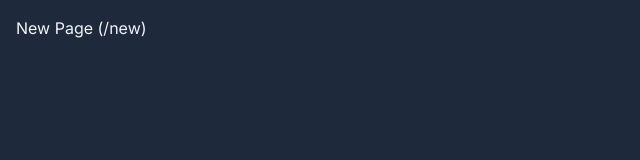
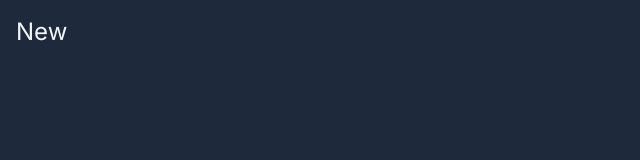
Before and after one commit to markpackham/nextjs13Prismatodos, a Next.js app: page /new in a window 1280 px wide. Shown: the top 160 px of the page, without its empty margins (0-640 px from the left). Built offline with nearby package versions, Linux system fonts and the light colour scheme.

Commit message:
admin new section
https://youtu.be/NgayZAuTgwM?t=1078

```diff
--- a/src/app/new/page.tsx
+++ b/src/app/new/page.tsx
@@ -1,7 +1,9 @@
 export default function Page() {
   return (
     <>
-      <h1>New Page (/new)</h1>
+      <header className="flex justify-between items-center mb-4">
+        <h1 className="text-2xl">New</h1>
+      </header>
     </>
   );
 }
--- a/src/components/TodoItem.tsx
+++ b/src/components/TodoItem.tsx
@@ -8,7 +8,10 @@ export function TodoItem({ id, title, complete }: TodoItemProps) {
   return (
     <li className="flex gap-1 items-center">
       <input id={id} type="checkbox" className="cursor-pointer peer" />
-      <label htmlFor={id} className="peer-checked:line-through">
+      <label
+        htmlFor={id}
+        className="cursor-pointer peer-checked:line-through peer-checked:text-slate-500"
+      >
         {title}
       </label>
     </li>
```
